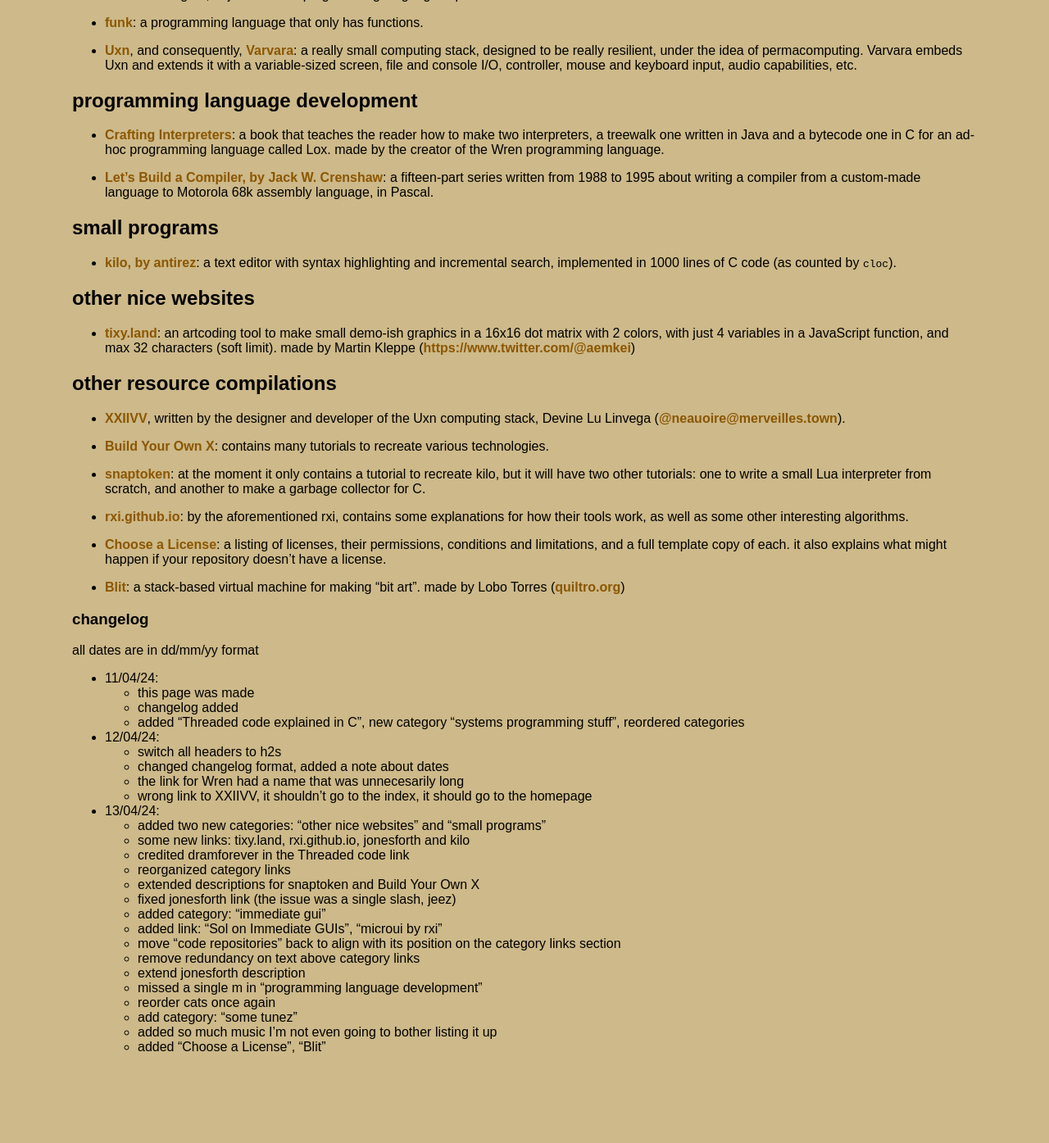
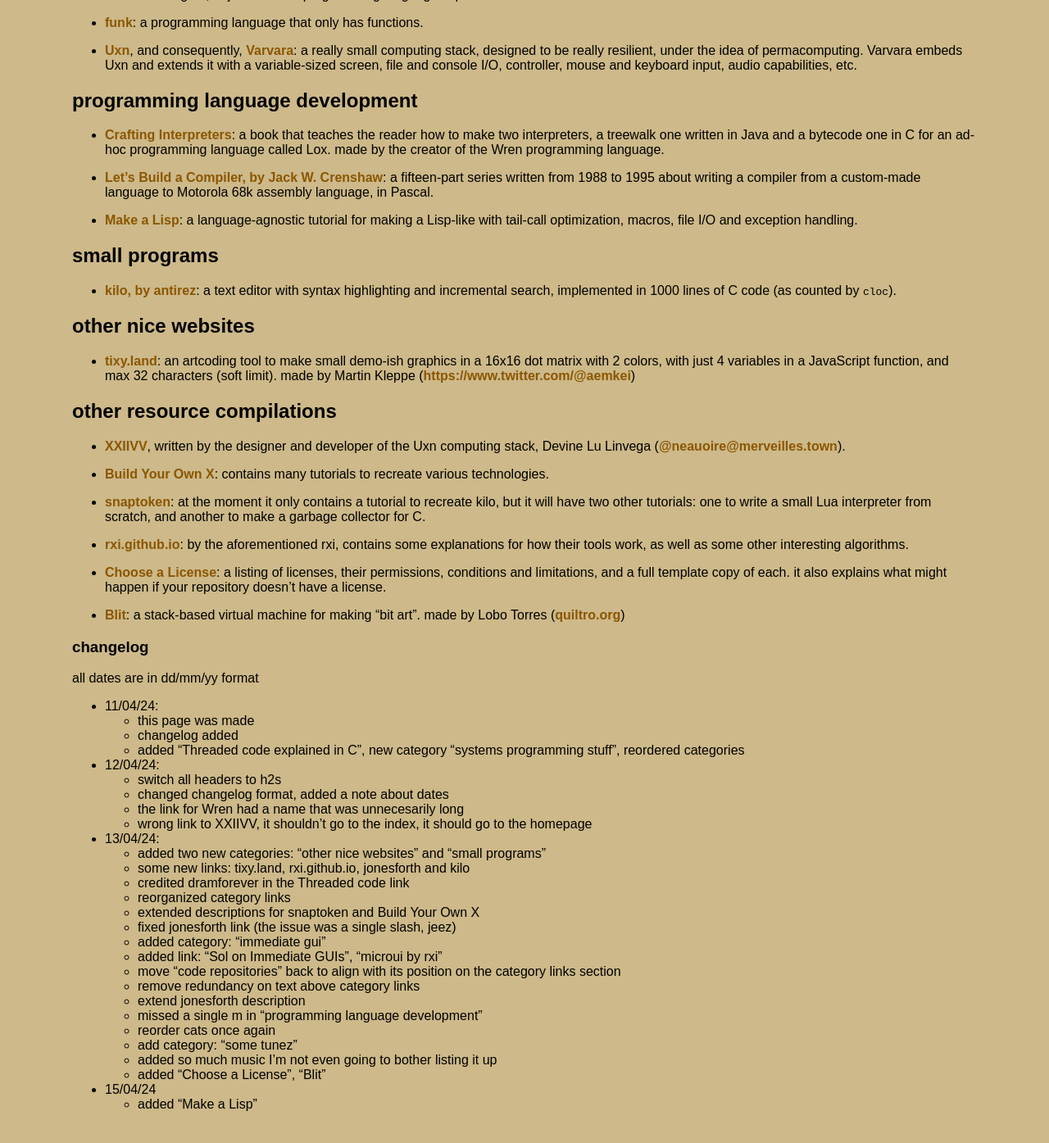
Before and after one commit to thacuber2a03/thacuber2a03.github.io, a Jekyll site: the page built from things/bookmarks.md, in a window 1280 px wide and 1400 px high, scrolled down 1987 px. Shown: the top 1395 px of the window at 82% size. Built offline with Jekyll 4.4.1, drawn with Linux system fonts in a browser that asks for light colours.

Commit message:
update bookmarks
- added "Make a Lisp"

```diff
--- a/things/bookmarks.md
+++ b/things/bookmarks.md
@@ -107,6 +107,8 @@
 
 - [Let's Build a Compiler, by Jack W. Crenshaw](https://compilers.iecc.com/crenshaw/): a fifteen-part series written from 1988 to 1995 about writing a compiler from a custom-made language to Motorola 68k assembly language, in Pascal.
 
+- [Make a Lisp](https://github.com/kanaka/mal): a language-agnostic tutorial for making a Lisp-like with tail-call optimization, macros, file I/O and exception handling.
+
 <h2 id="tinybins">small programs</h2>
 
 - [kilo, by antirez](https://github.com/antirez/kilo): a text editor with syntax highlighting and incremental search, implemented in 1000 lines of C code (as counted by `cloc`).
@@ -161,3 +163,6 @@
   - add category: "some tunez"
   - added so much music I'm not even going to bother listing it up
   - added "Choose a License", "Blit"
+
+- 15/04/24
+  - added "Make a Lisp"
```
